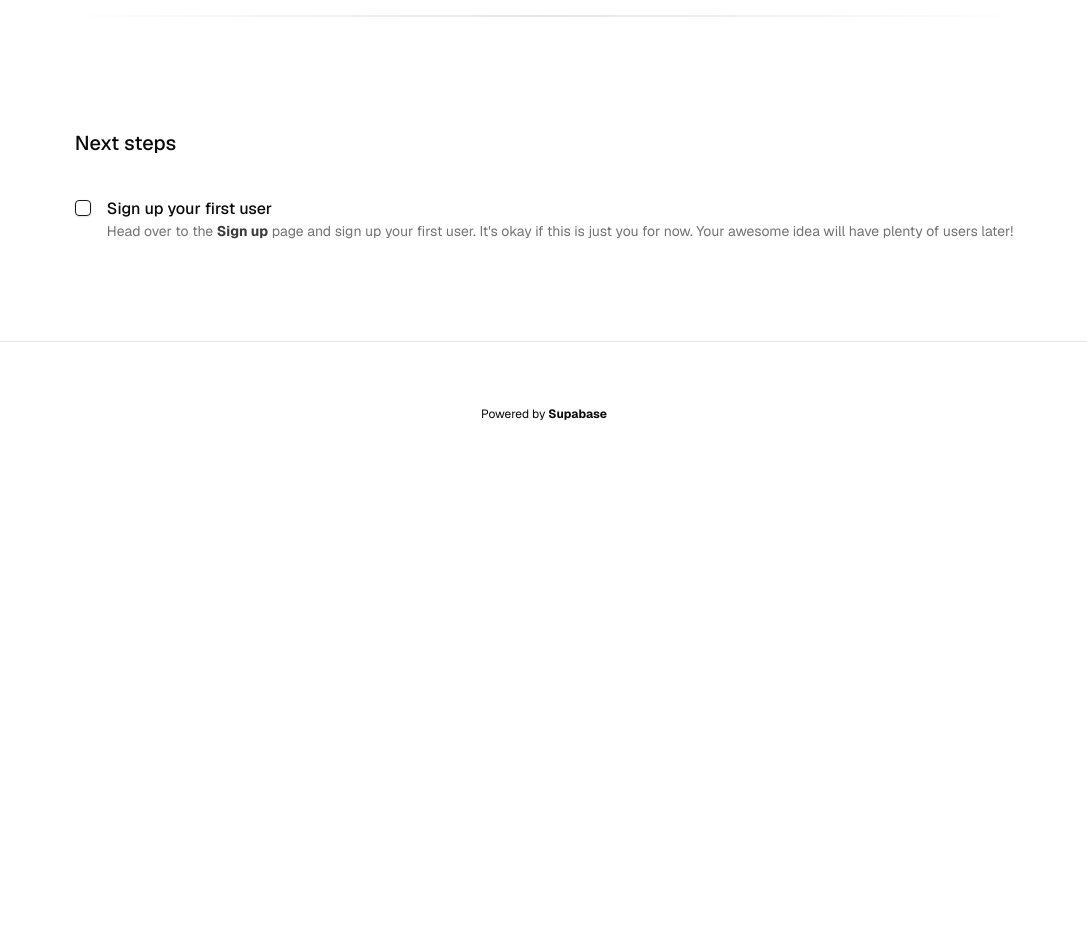
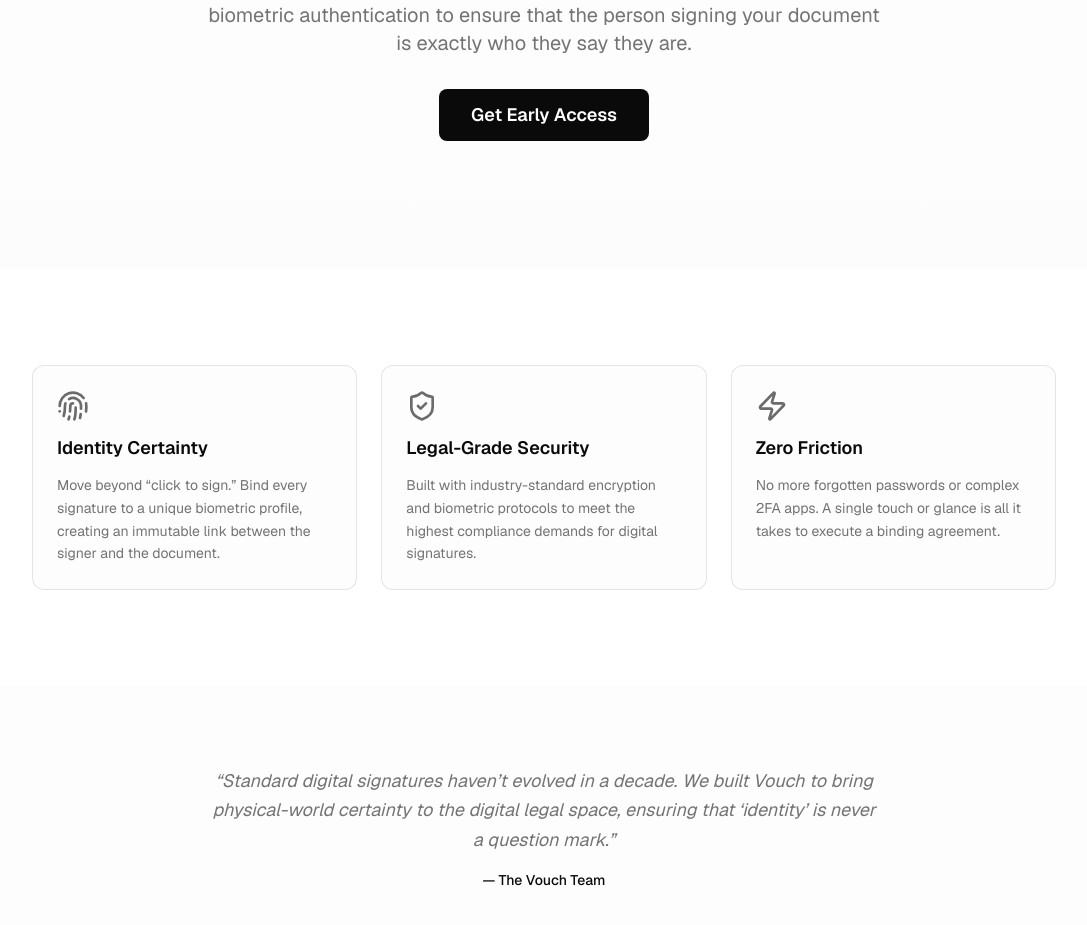
Before and after one commit to IsNielsen/Vouch, a Next.js app: page / in a window 1280 px wide. Shown: the part 467-1392 px from the top of the page, without its empty margins (96-1183 px from the left). Before the commit the page ends 953 px from the top, so only its background shows below. Built offline with nearby package versions, Linux system fonts and the light colour scheme; no server answers.

Commit message:
made the landing page

```diff
--- /dev/null
+++ b/app/actions/waitlist.ts
@@ -0,0 +1,21 @@
+"use server";
+
+import { createClient } from "@/lib/supabase/server";
+
+export async function joinWaitlist(email: string): Promise<{ error?: string }> {
+  if (!email || !email.includes("@")) {
+    return { error: "Please enter a valid email address." };
+  }
+
+  const supabase = await createClient();
+  const { error } = await supabase.from("waitlist").insert({ email });
+
+  if (error) {
+    if (error.code === "23505") {
+      return { error: "You're already on the list!" };
+    }
+    return { error: "Something went wrong. Please try again." };
+  }
+
+  return {};
+}
--- a/app/page.tsx
+++ b/app/page.tsx
@@ -1,36 +1,95 @@
-import { Hero } from "@/components/hero";
-import { ConnectSupabaseSteps } from "@/components/tutorial/connect-supabase-steps";
-import { SignUpUserSteps } from "@/components/tutorial/sign-up-user-steps";
-import { hasEnvVars } from "@/lib/utils";
 import { Navbar } from "@/components/navbar";
+import { WaitlistForm } from "@/components/waitlist-form";
+import { Fingerprint, ShieldCheck, Zap } from "lucide-react";
+import Link from "next/link";
+
+const pillars = [
+  {
+    icon: Fingerprint,
+    title: "Identity Certainty",
+    body: "Move beyond \u201cclick to sign.\u201d Bind every signature to a unique biometric profile, creating an immutable link between the signer and the document.",
+  },
+  {
+    icon: ShieldCheck,
+    title: "Legal-Grade Security",
+    body: "Built with industry-standard encryption and biometric protocols to meet the highest compliance demands for digital signatures.",
+  },
+  {
+    icon: Zap,
+    title: "Zero Friction",
+    body: "No more forgotten passwords or complex 2FA apps. A single touch or glance is all it takes to execute a binding agreement.",
+  },
+];
 
 export default function Home() {
   return (
-    <main className="min-h-screen flex flex-col items-center">
-      <div className="flex-1 w-full flex flex-col gap-20 items-center">
-        <Navbar />
-        <div className="flex-1 flex flex-col gap-20 max-w-5xl p-5">
-          <Hero />
-          <main className="flex-1 flex flex-col gap-6 px-4">
-            <h2 className="font-medium text-xl mb-4">Next steps</h2>
-            {hasEnvVars ? <SignUpUserSteps /> : <ConnectSupabaseSteps />}
-          </main>
+    <div className="min-h-screen flex flex-col">
+      <Navbar />
+
+      {/* Hero */}
+      <section className="flex flex-col items-center justify-center text-center px-6 py-32 gap-8 bg-gradient-to-b from-background to-muted/30">
+        <div className="flex items-center justify-center w-20 h-20 rounded-full bg-foreground/5 border border-foreground/10">
+          <Fingerprint className="w-10 h-10 text-foreground/70" />
         </div>
+        <div className="max-w-3xl flex flex-col gap-4">
+          <h1 className="text-5xl sm:text-6xl font-bold tracking-tight leading-tight">
+            The legal signature,<br />upgraded with biometrics.
+          </h1>
+          <p className="text-xl text-muted-foreground max-w-2xl mx-auto">
+            Stop relying on easily forged passwords and email links. Vouch uses biometric authentication to ensure that the person signing your document is exactly who they say they are.
+          </p>
+        </div>
+        <Link
+          href="/auth/login"
+          className="px-8 py-3 rounded-lg bg-foreground text-background font-semibold text-lg hover:bg-foreground/90 transition-colors"
+        >
+          Get Early Access
+        </Link>
+      </section>
 
-        <footer className="w-full flex items-center justify-center border-t mx-auto text-center text-xs gap-8 py-16">
-          <p>
-            Powered by{" "}
-            <a
-              href="https://supabase.com/?utm_source=create-next-app&utm_medium=template&utm_term=nextjs"
-              target="_blank"
-              className="font-bold hover:underline"
-              rel="noreferrer"
+      {/* Three Pillars */}
+      <section className="py-24 px-6">
+        <div className="max-w-5xl mx-auto grid sm:grid-cols-3 gap-6">
+          {pillars.map(({ icon: Icon, title, body }) => (
+            <div
+              key={title}
+              className="flex flex-col gap-3 p-6 rounded-xl border border-foreground/10 bg-muted/20"
             >
-              Supabase
-            </a>
+              <Icon className="w-8 h-8 text-foreground/60" />
+              <h3 className="font-semibold text-lg">{title}</h3>
+              <p className="text-muted-foreground text-sm leading-relaxed">{body}</p>
+            </div>
+          ))}
+        </div>
+      </section>
+
+      {/* Founder's Note */}
+      <section className="py-20 px-6 bg-muted/20">
+        <div className="max-w-2xl mx-auto text-center flex flex-col gap-4">
+          <p className="text-lg text-muted-foreground italic leading-relaxed">
+            &ldquo;Standard digital signatures haven&rsquo;t evolved in a decade. We built Vouch to bring physical-world certainty to the digital legal space, ensuring that &lsquo;identity&rsquo; is never a question mark.&rdquo;
           </p>
-        </footer>
-      </div>
-    </main>
+          <p className="text-sm font-medium">— The Vouch Team</p>
+        </div>
+      </section>
+
+      {/* Final CTA */}
+      <section className="py-24 px-6">
+        <div className="max-w-xl mx-auto text-center flex flex-col gap-4">
+          <h2 className="text-3xl font-bold">Ready to secure your next agreement?</h2>
+          <p className="text-muted-foreground">Join the waitlist for the Vouch Beta.</p>
+          <WaitlistForm />
+        </div>
+      </section>
+
+      {/* Footer */}
+      <footer className="border-t border-foreground/10 py-8 px-6">
+        <div className="max-w-5xl mx-auto flex justify-center gap-8 text-sm text-muted-foreground">
+          <a href="#" className="hover:text-foreground transition-colors">Privacy Policy</a>
+          <a href="#" className="hover:text-foreground transition-colors">Terms of Service</a>
+          <a href="#" className="hover:text-foreground transition-colors">Contact</a>
+        </div>
+      </footer>
+    </div>
   );
 }
--- /dev/null
+++ b/components/waitlist-form.tsx
@@ -0,0 +1,53 @@
+"use client";
+
+import { useState } from "react";
+import { joinWaitlist } from "@/app/actions/waitlist";
+
+export function WaitlistForm() {
+  const [email, setEmail] = useState("");
+  const [status, setStatus] = useState<"idle" | "loading" | "success" | "error">("idle");
+  const [message, setMessage] = useState("");
+
+  async function handleSubmit(e: React.FormEvent) {
+    e.preventDefault();
+    setStatus("loading");
+    const result = await joinWaitlist(email);
+    if (result.error) {
+      setStatus("error");
+      setMessage(result.error);
+    } else {
+      setStatus("success");
+      setMessage("You're on the list! We'll be in touch soon.");
+      setEmail("");
+    }
+  }
+
+  if (status === "success") {
+    return <p className="text-green-600 dark:text-green-400 font-medium">{message}</p>;
+  }
+
+  return (
+    <div className="flex flex-col gap-2">
+      <form onSubmit={handleSubmit} className="flex flex-col sm:flex-row gap-3">
+        <input
+          type="email"
+          required
+          value={email}
+          onChange={(e) => setEmail(e.target.value)}
+          placeholder="Enter your email"
+          className="flex-1 px-4 py-2.5 rounded-lg border border-foreground/20 bg-background text-foreground placeholder:text-muted-foreground focus:outline-none focus:ring-2 focus:ring-foreground/20"
+        />
+        <button
+          type="submit"
+          disabled={status === "loading"}
+          className="px-6 py-2.5 rounded-lg bg-foreground text-background font-medium hover:bg-foreground/90 transition-colors disabled:opacity-50 whitespace-nowrap cursor-pointer"
+        >
+          {status === "loading" ? "Joining..." : "Notify Me"}
+        </button>
+      </form>
+      {status === "error" && (
+        <p className="text-sm text-red-500">{message}</p>
+      )}
+    </div>
+  );
+}
```
